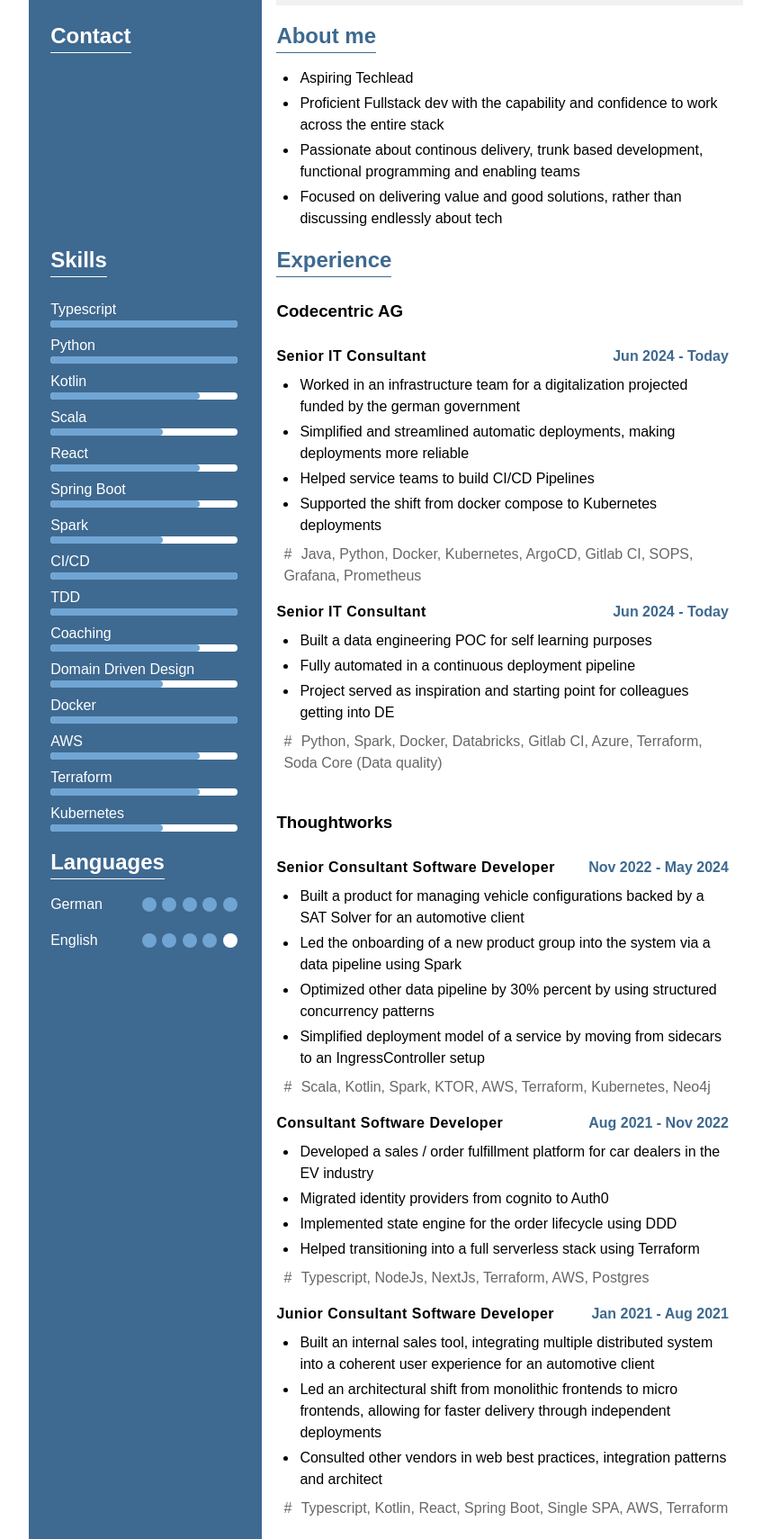
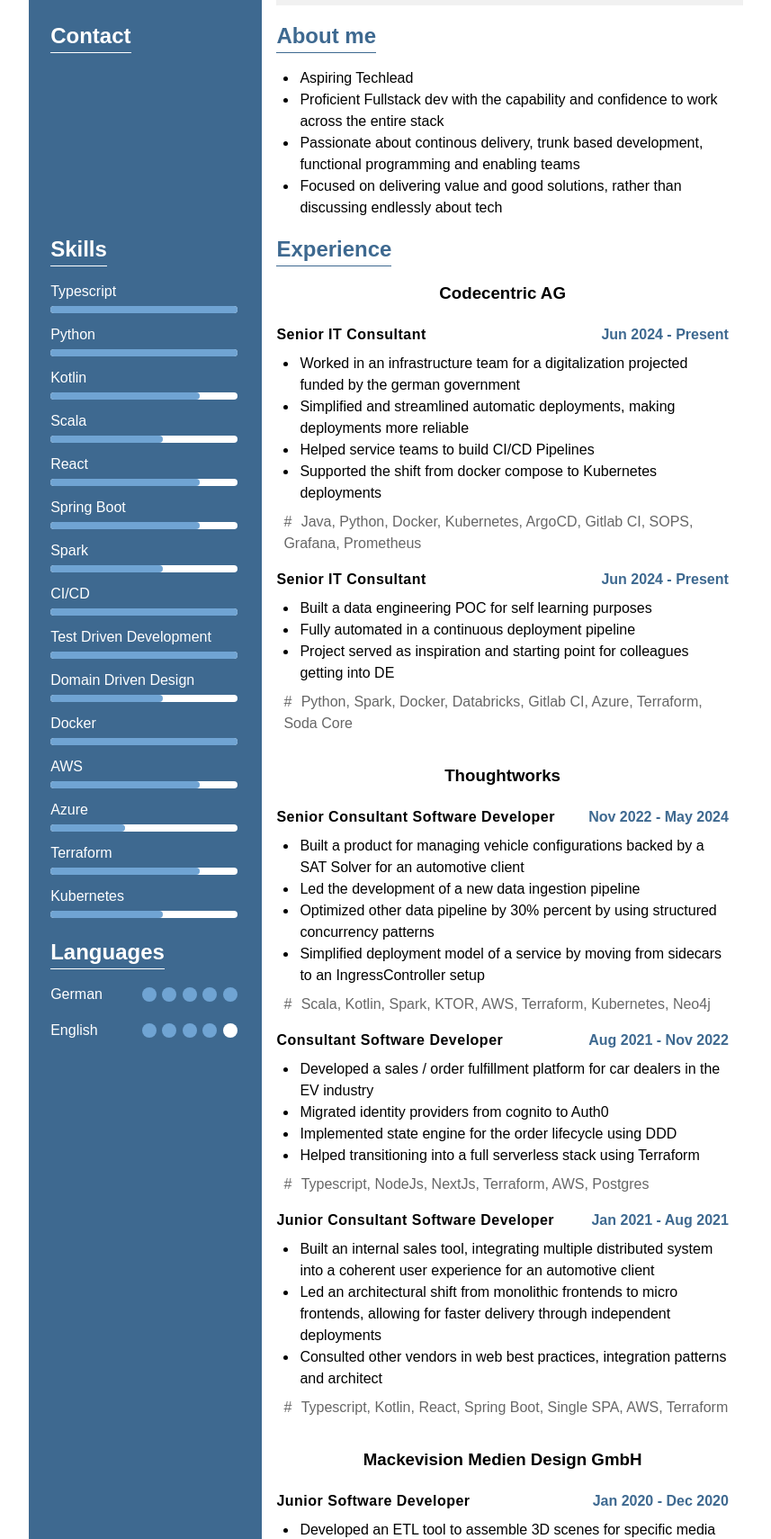
Before and after one commit to RykoL/CV, a Jekyll site: the page built from index.html, in a window 1280 px wide, cut to the strip 210-1920 px from the top of the page. Shown: the whole strip at 90% size, without its empty margins (211-1068 px from the left). Built offline with Jekyll 4.4.1, drawn with Linux system fonts in a browser that asks for light colours.

Commit message:
Final adjustments, hopefully

```diff
--- a/_data/career.yml
+++ b/_data/career.yml
@@ -2,7 +2,7 @@
   jobs:
     - title: Senior IT Consultant
       from: Jun 2024
-      until: Today
+      until: Present
       description:
         - Worked in an infrastructure team for a digitalization projected funded by the german government
         - Simplified and streamlined automatic deployments, making deployments more reliable
@@ -20,7 +20,7 @@
         - Prometheus
     - title: Senior IT Consultant
       from: Jun 2024
-      until: Today
+      until: Present
       description:
         - Built a data engineering POC for self learning purposes
         - Fully automated in a continuous deployment pipeline
@@ -33,7 +33,7 @@
         - Gitlab CI
         - Azure
         - Terraform
-        - Soda Core (Data quality)
+        - Soda Core
 - company: Thoughtworks
   jobs:
     - title: Senior Consultant Software Developer
@@ -41,7 +41,7 @@
       until: May 2024
       description:
         - Built a product for managing vehicle configurations backed by a SAT Solver for an automotive client
-        - Led the onboarding of a new product group into the system via a data pipeline using Spark
+        - Led the development of a new data ingestion pipeline
         - Optimized other data pipeline by 30% percent by using structured concurrency patterns
         - Simplified deployment model of a service by moving from sidecars to an IngressController setup
       technologies:
--- a/_data/skills.yml
+++ b/_data/skills.yml
@@ -21,19 +21,18 @@
   skills:
     - name: CI/CD
       level: 5
-    - name: TDD
+    - name: Test Driven Development
       level: 5
-    - name: Coaching
-      level: 4
     - name: Domain Driven Design
       level: 3
-
 - group: Tools
   skills:
     - name: Docker
       level: 5
     - name: AWS
       level: 4
+    - name: Azure
+      level: 2
     - name: Terraform
       level: 4
     - name: Kubernetes
--- a/assets/css/style.scss
+++ b/assets/css/style.scss
@@ -104,6 +104,7 @@
     display: flex;
     flex-direction: column;
     gap: 0.5rem;
+    break-inside: auto;
 }
 
 #education-section {
@@ -128,7 +129,6 @@
     padding-left: 1.5rem;
     color: white;
     padding-bottom: 1rem;
-    break-before: page;
     max-width: 80%;
 }
 
@@ -211,7 +211,9 @@
 }
 
 .company-heading {
-    padding: 1.5rem 0;
+    padding: 1.25rem 0;
+    padding-top: 1rem;
+    text-align: center;
 }
 
 .company-card {
@@ -239,6 +241,7 @@
     flex-direction: column;
     gap: .5rem;
     break-inside: avoid;
+    margin-bottom: 1rem;
 }
 
 .list {
@@ -247,18 +250,16 @@
 }
 
 .list li {
-    padding-bottom: .25rem;
     padding-left: .125rem;
 }
 
 .list li:last-of-type {
-    padding-bottom: 0rem;;
+    padding-bottom: 0rem;
 }
 
 .job-technologies {
     color: rgba(0,0,0,.6);
     padding-left: .5rem;
-    padding-bottom: 1rem;
 }
 
 .job-technologies::before {
@@ -267,7 +268,7 @@
 }
 
 .job-title {
-    font-weight: bold;
+    font-weight: 650;
     letter-spacing: .03125rem;
 }
 
@@ -306,6 +307,7 @@
 progress {
     border-radius: 9999px;
     height: .5rem;
+    margin-top: .25rem;
 }
 
 progress[value] {
@@ -331,10 +333,20 @@
 }
 
 .skill {
-    break-inside: avoid;
+    visibility: visible;
 }
 .skill:first-of-type {
-    padding-top: 1.5rem;
+    padding-top: 1rem;
+}
+
+.skill {
+    break-inside: avoid;
+    padding-bottom: .25rem;;
+}
+
+// Whenever the pdf rendering swalllows a skill adjust this to break before
+.skill:nth-last-of-type(4) {
+    break-before: page;
 }
 
 .skill-bar span {
```
